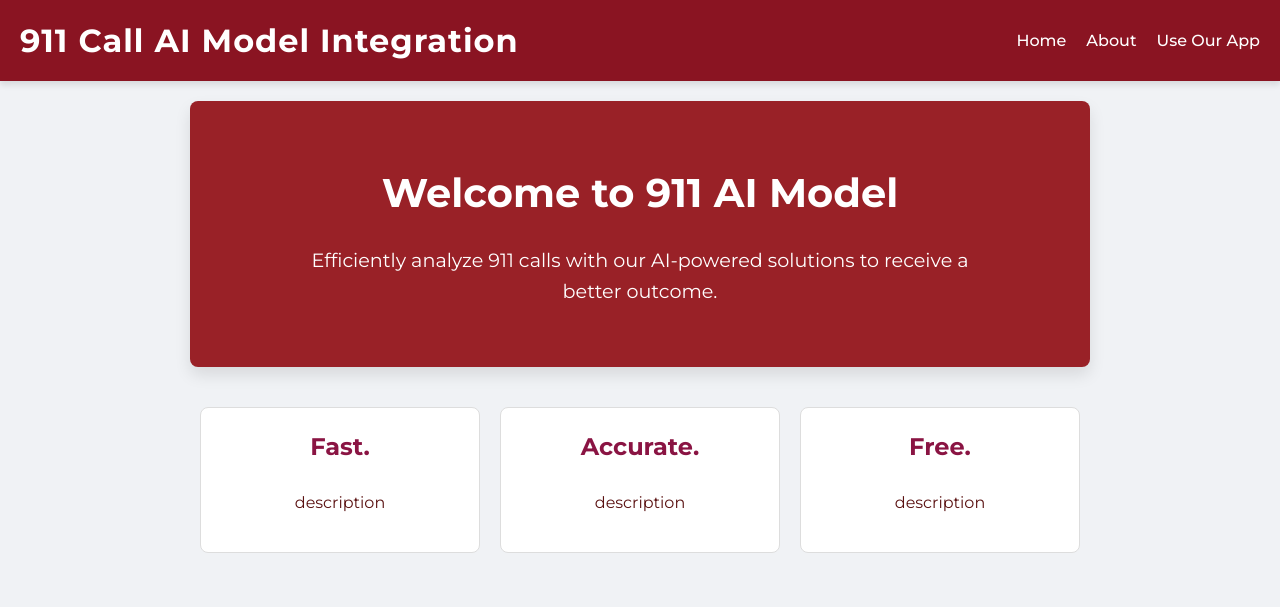
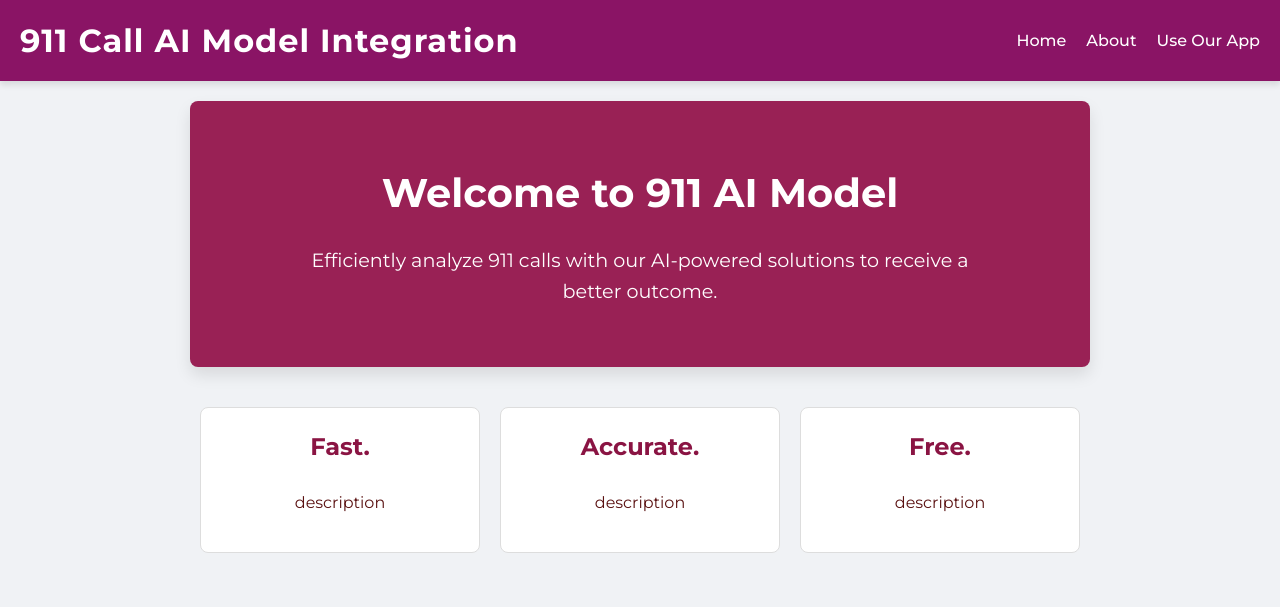
Before and after one commit to RealMyth21/cal-hacks-2024, a Flask app: page / in a window 1280 px wide. Shown: the top 607 px of the page. Run offline with Flask 3, Linux system fonts and the light colour scheme.

Commit message:
changed styling

```diff
--- a/static/css/style.css
+++ b/static/css/style.css
@@ -11,7 +11,7 @@ body {
 }
 
 header {
-    background-color: #8a1422;
+    background-color: #8a1465;
     color: white;
     padding: 15px 0;
     box-shadow: 0 4px 6px rgba(0, 0, 0, 0.1);
@@ -61,7 +61,7 @@ main .container {
 .hero {
     text-align: center;
     padding: 60px 0;
-    background-color: #992127;
+    background-color: #992155;
     color: white;
     margin-bottom: 30px;
     border-radius: 8px;
```
